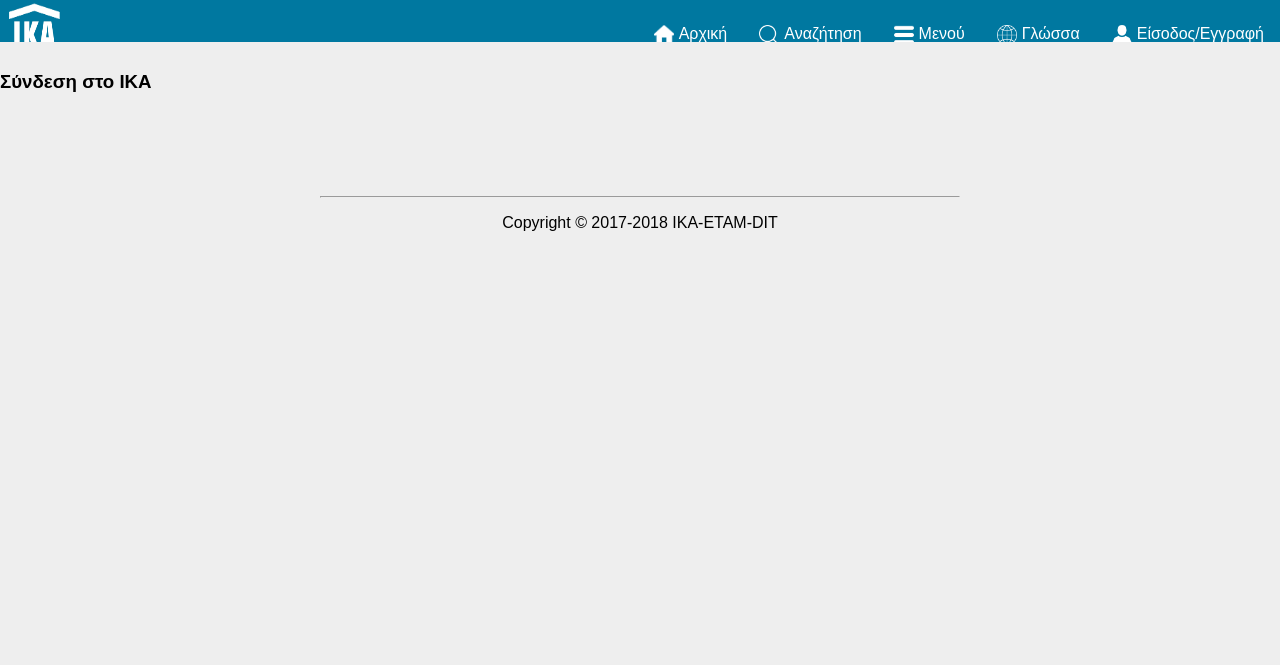
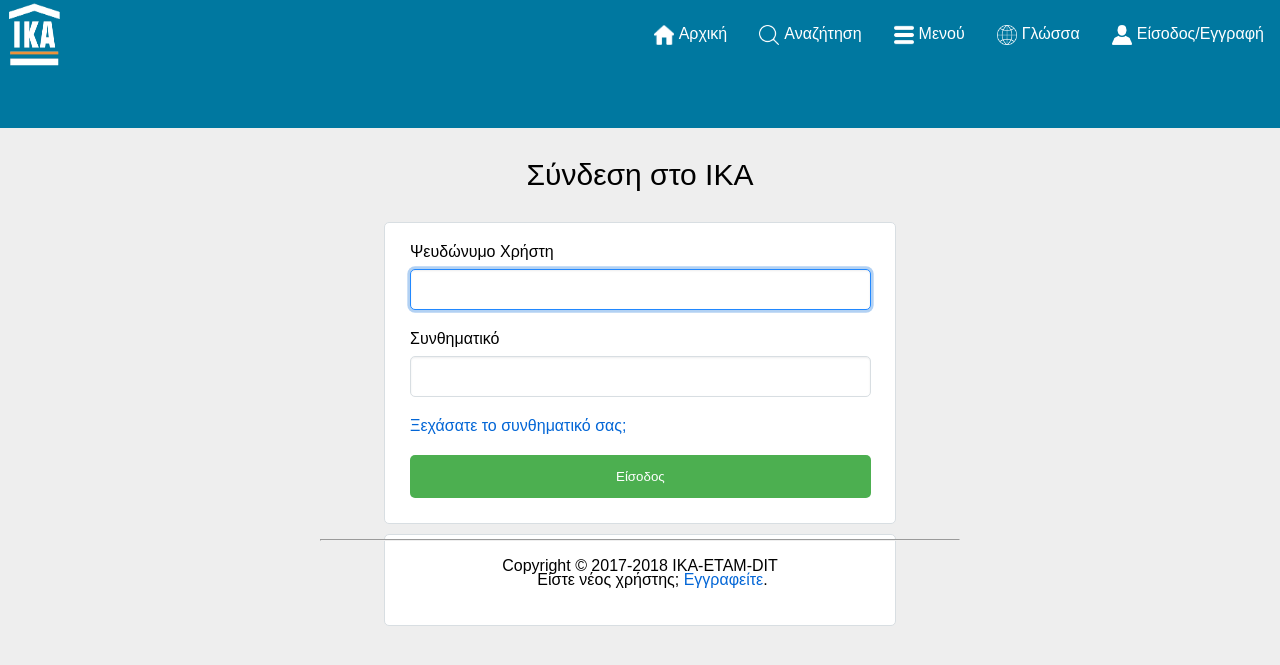
Before and after one commit to TheofilosBel/IKAProject, a PHP site: page /login.php in a window 1280 px wide. Shown: the top 665 px of the page. Run offline with PHP 8.4, Linux system fonts and the light colour scheme.

Commit message:
Login page almost done - Needs automatic login button

```diff
--- /dev/null
+++ b/www/public_src/css/login.css
@@ -0,0 +1,73 @@
+div.container {
+    display: grid;
+    max-width: 40%;
+    margin: auto;
+    grid-template-columns: auto;
+    grid-template-rows: [row1-start] auto [row2-start] auto [row3-start] auto [row3-end];
+    grid-gap: 10px 10px;
+    height: auto;
+}
+
+h1 {
+    font-size: 30px;
+    font-weight: 300;
+    text-align: center;
+}
+
+a {
+    text-decoration: none; /* Remove the hyperlink underline */
+    color: rgb(3, 102, 214);
+}
+
+.login_box {
+    background-color: rgb(255, 255, 255);
+    border: 1px solid rgb(216, 222, 226);
+    border-radius: 5px;
+    padding: 20px 0px 20px 25px;
+    box-sizing: border-box;
+}
+
+/* Style of the form fields */
+input[type=text] {
+    width: 95%;
+    padding: 12px 20px;
+    margin: 8px 0px 20px;
+    display: inline-block;
+    border: 1px solid rgb(216, 222, 226);
+    border-radius: 5px;
+    box-sizing: border-box;
+    box-shadow: inset 0 1px 2px rgba(27, 31, 35, 0.075);
+}
+
+/* Add shadow when user clicks on a field */
+input[type=text]:active, input[type=text]:focus {
+    border-color: rgb(33, 136, 255);
+    outline: none;
+    box-shadow: inset 0 1px 2px rgba(27, 31, 35, 0.075), 0 0 0 0.2em rgba(3, 102, 214, 0.3);
+}
+
+/* Style of the login button */
+input[type=submit] {
+    width: 95%;
+    background-color: rgb(76, 175, 80);
+    color: white;
+    padding: 14px 20px;
+    margin: 20px 0px 5px;
+    border: none;
+    border-radius: 5px;
+    cursor: pointer;
+}
+
+/* Change color of the login button on hover */
+input[type=submit]:hover {
+    background-color: rgb(69, 160, 73);
+}
+
+.signup_box {
+    background-color: rgb(255, 255, 255);
+    border: 1px solid rgb(216, 222, 226);
+    border-radius: 5px;
+    padding: 20px 0px 20px 25px;
+    box-sizing: border-box;
+    text-align: center;
+}
--- a/www/public_src/login.php
+++ b/www/public_src/login.php
@@ -2,6 +2,7 @@
 <html>
     <head>
         <link rel="stylesheet" type="text/css" href="css/general_layout.css">
+        <link rel="stylesheet" type="text/css" href="css/login.css">
         <meta charset="utf8">
         <title>ΙΚΑ - Είσοδος Χρήστη</title>
     </head>
@@ -13,8 +14,22 @@
 
     <main>
         <div class="container">
-            <h3> Σύνδεση στο ΙΚΑ </h3>
-            <div class="form box"></div>
+            <h1>Σύνδεση στο ΙΚΑ</h1>
+            <div class="login_box">
+                <form action="#">
+                    <label for="name">Ψευδώνυμο Χρήστη</label>
+                    <input type="text" id="name" name="username" autofocus>
+
+                    <label for="pass">Συνθηματικό</label>
+                    <input type="text" id="pass" name="password">
+                    <a href="#">Ξεχάσατε το συνθηματικό σας;</a>
+
+                    <input type="submit" value="Είσοδος">
+                </form>
+            </div>
+            <div class="signup_box">
+                <p>Είστε νέος χρήστης; <a href="#">Εγγραφείτε</a>.</p>
+            </div>
         </div>
     </main>  <!-- main -->
 
```
